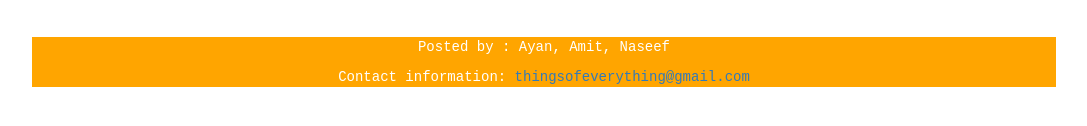
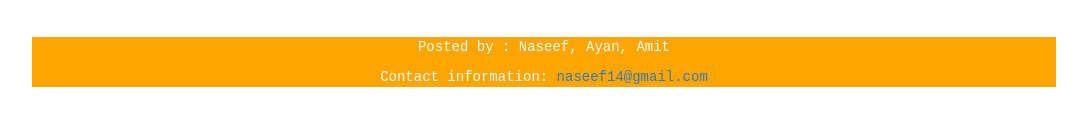
Before and after one commit to GameClub/game_station, a website: page home.html in a window 1280 px wide. Shown: the part 672-798 px from the top of the page, without its empty margins (96-1183 px from the left). Drawn offline with nearby package versions, Linux system fonts and the light colour scheme; files whose address does not match are found by name.

Commit message:
new changes

```diff
--- a/home.html
+++ b/home.html
@@ -66,9 +66,9 @@
 	</section>
 
 	<footer class="footer">
-		<p>Posted by : Ayan, Amit, Naseef</p>
-		<p>Contact information: <a href="mailto:thingsofeverything@gmail.com">
-  		thingsofeverything@gmail.com</a></p>
+		<p>Posted by : Naseef, Ayan, Amit</p>
+		<p>Contact information: <a href="mailto:naseef14@gmail.com">
+  		naseef14@gmail.com</a></p>
 
 	</footer>
 
```
Also changed, not shown: 2 other files.
